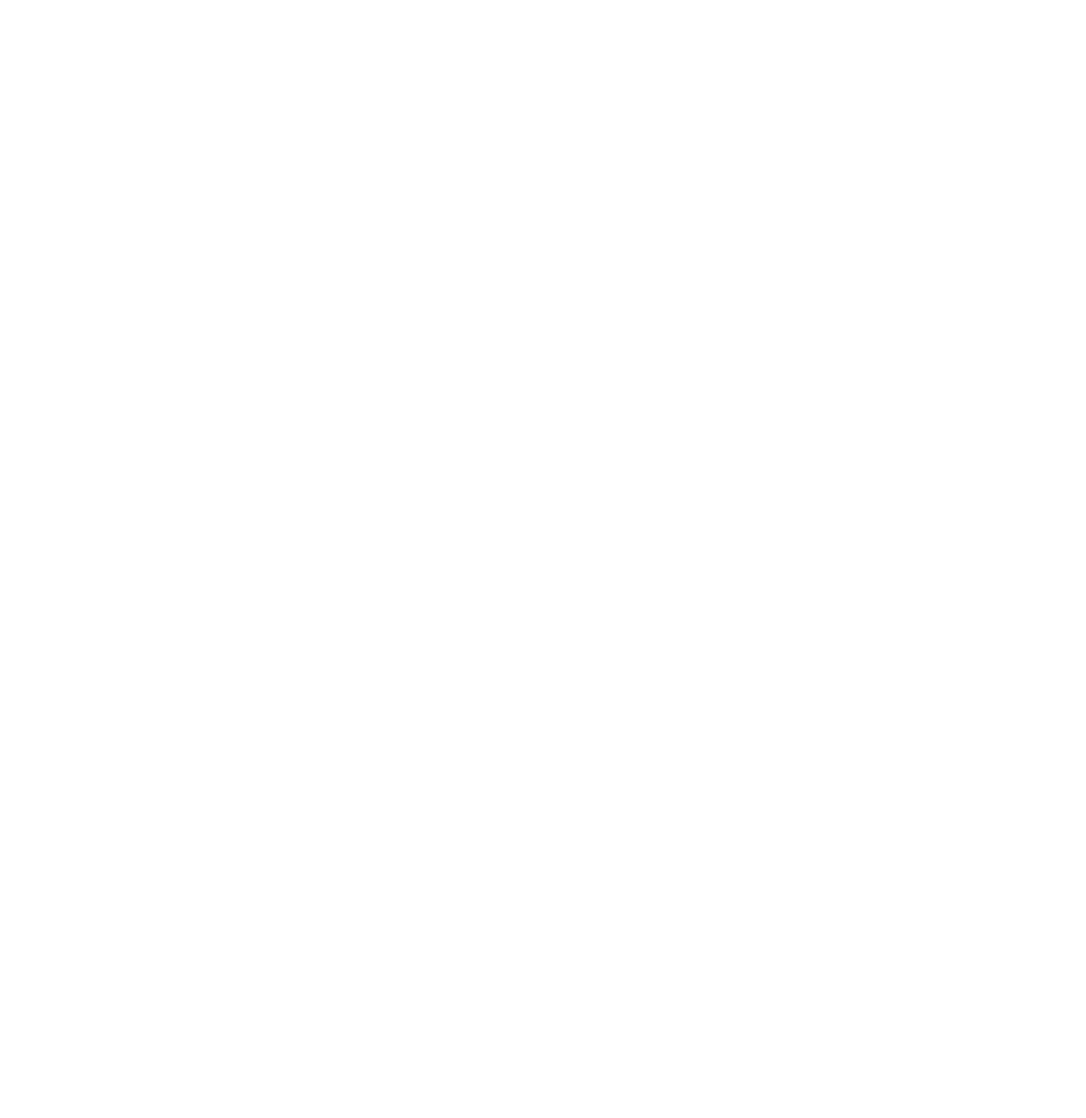
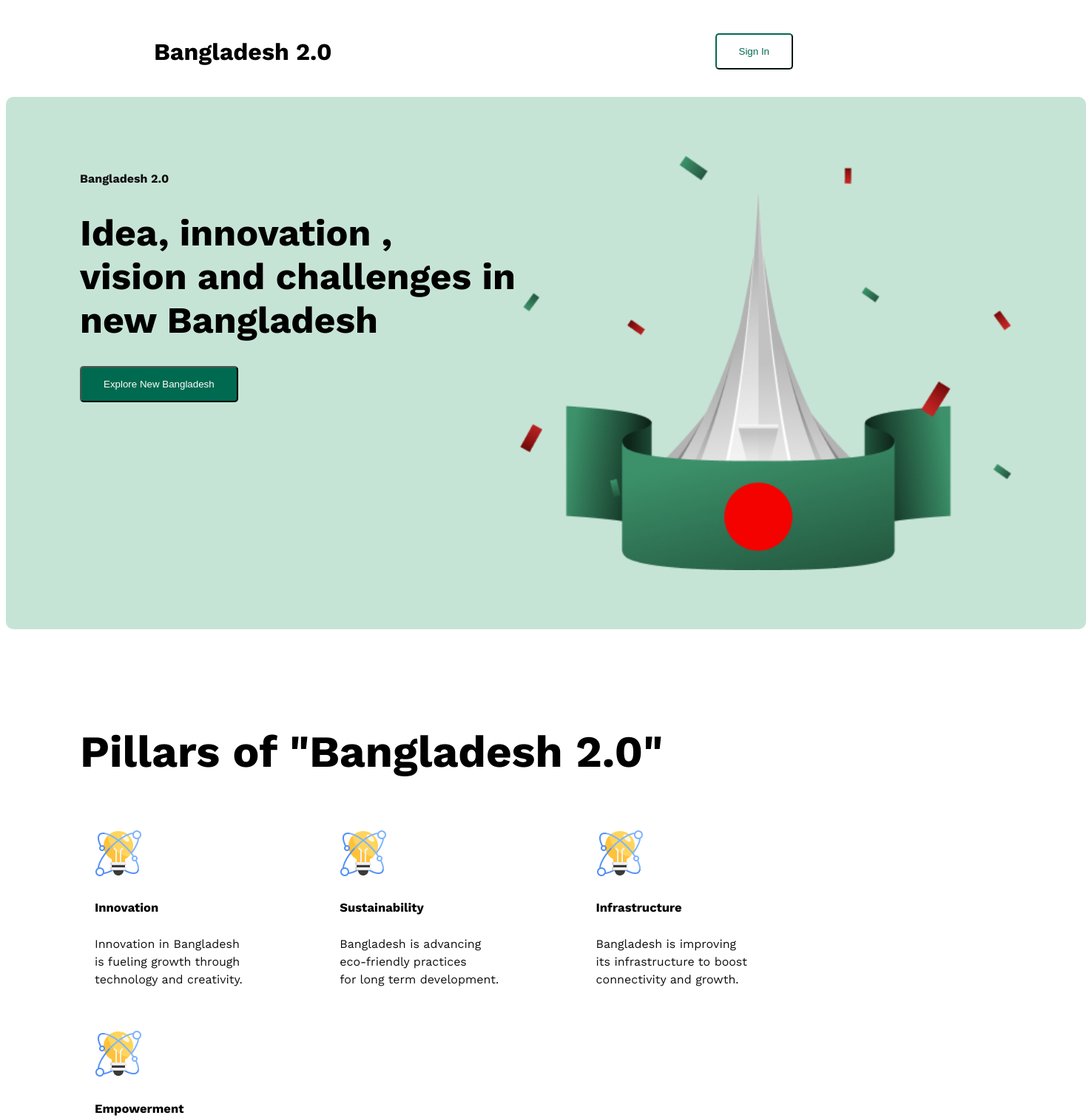
Before and after one commit to nafisha-1-web/Assigmnet-01, a plain HTML site: page index.html in a window 1280 px wide. Shown: the top 1512 px of the page at 74% size, 1468 px wide, since content can reach past the window. Before the commit the page ends 800 px from the top, so only its background shows below. Drawn offline with nearby package versions, Linux system fonts and the light colour scheme.

Commit message:
added an assignment.css file

```diff
--- a/index.html
+++ b/index.html
@@ -3,9 +3,77 @@
 <head>
     <meta charset="UTF-8">
     <meta name="viewport" content="width=device-width, initial-scale=1.0">
-    <title>Document</title>
+    <title>Assignment</title>
+    <link rel="preconnect" href="https://fonts.googleapis.com">
+<link rel="preconnect" href="https://fonts.gstatic.com" crossorigin>
+<link href="https://fonts.googleapis.com/css2?family=Fira+Sans:ital,wght@0,100;0,200;0,300;0,400;0,500;0,600;0,700;0,800;0,900;1,100;1,200;1,300;1,400;1,500;1,600;1,700;1,800;1,900&family=Open+Sans:ital,wght@0,300..800;1,300..800&family=Work+Sans:ital,wght@0,100..900;1,100..900&display=swap" rel="stylesheet">
+    <link rel="stylesheet" href="styles/assignment.css">
+    <style>
+        body nav main{
+            background-color: beige;
+        }
+    </style>
 </head>
-<body>
+<body class="work-sans-normal">
 
+    <header>
+<nav>
+    <h4 class="nav-title">Bangladesh 2.0</h4>
+    <ul>
+        <li><a href=""><button class="btn-primary">Sign In</button></a></li>
+
+    </ul>
+
+
+</nav>
+<div class="green-banner">
+<div class="banner-content">
+    <h4 class="dark-2">Bangladesh 2.0</h4>
+    <h1 class="banner-title">Idea, innovation ,<br>vision and challenges in <br>new Bangladesh</h1>
+    <button class="btn-secondary">Explore New Bangladesh</button>
+</div>
+<img class="banner-profile-pic" src="images/assets/hero.png" alt="">
+</div>
+<div class="white-banner">
+    <h2>Pillars of "Bangladesh 2.0"</h2>
+    <div class="banner-content-1">
+<img src="/images/assets/card-icon.png">
+<h5>Innovation</h5>
+<p class="banner-paragraph">Innovation in Bangladesh <br>is fueling growth through <br>technology and creativity.</p>
+    </div>
+    <div class="banner-content-1">
+        <img src="/images/assets/card-icon.png">
+        <h5>Sustainability</h5>
+        <p class="banner-paragraph">Bangladesh is advancing<br>eco-friendly practices<br>for long term development.</p>
+        </div>
+        <div class="banner-content-1">
+            <img src="/images/assets/card-icon.png">
+            <h5>Infrastructure</h5>
+            <p class="banner-paragraph">Bangladesh is improving <br>its infrastructure to boost<br> connectivity and growth.</p>
+            </div>
+            <div class="banner-content-1">
+                <img src="/images/assets/card-icon.png">
+                <h5>Empowerment</h5>
+                <p class="banner-paragraph">Bangladesh focuses on empowering<br>people through education<br>and equal opportunities</p>
+                </div>
+                <div class="banner-content-2">
+                    <h2>The Vision of Future</h2>
+                    <p class="banner-paragraph">Bangladesh 2.0 aims to redefine the nation’s trajectory by embracing cutting-edge technology, promoting inclusive growth, and ensuring sustainability. With initiatives in renewable energy, digital transformation, and robust infrastructure, the country is set to become a global model of development.</p>
+                </div>
+                <div class="banner-content-3">
+                    <img src="/images/assets/card-icon.png">
+                    <h5>Digital Transformation</h5>
+                    <p class="banner-paragraph">Creating a nationwide digital ecosystem to<br> enhance connectivity and access to services for<br> all citizens.</p>
+                    </div>
+            </div>
+</div>
+    </header>
+    <main>
+
+
+    </main>
+    <footer>
+
+    </footer>
 </body>
 </html>
--- /dev/null
+++ b/styles/assignment.css
@@ -0,0 +1,141 @@
+
+
+.work-sans-normal {
+  font-family: "Work Sans", serif;
+  font-optical-sizing: auto;
+  font-weight: <weight>;
+  font-style: normal;
+}
+
+
+/* shared style */
+
+.green{
+    color: #006A50;
+}
+
+.dark-2{
+    color:#0E0E0E
+}
+
+.btn-primary{
+    color: #006A50;
+    border-radius: 5px;
+    padding: 15px 30px;
+    border-color: #006A50;
+    background-color: white;
+}
+.btn-secondary{
+    color: #FFFFFF;
+    border-radius: 5px;
+    padding: 15px 30px;
+    background-color: #006A50;
+}
+.body{
+    background-color: beige;
+}
+
+
+/* Nav Styles */
+
+nav{
+    display: flex;
+    align-items: center;
+    justify-content: space-between;
+    margin: 0 200px;
+}
+
+.nav-title{
+    font-weight: bold;
+    font-size: 32px;
+}
+
+nav ul{
+    display: flex;
+}
+nav ul li{
+    list-style: none;
+    margin right: auto;
+}
+
+nav li a{
+    text-decoration: none;
+    font-size: 18px;
+    font-weight: 600;
+    color: #006A50;
+
+}
+/* banner section */
+.green-banner{
+    background-color:#C6E4D6 ;
+    opacity: 100%;
+    text-align: left;
+    padding: 80px 100px ;
+    display: flex;
+    justify-content: space-between;
+    height: 560px;
+    width: 1260px;
+    border-radius: 10px;
+    margin-left: auto;
+    margin-right: auto;
+
+}
+.banner-profile-pic{
+    width=474px;
+}
+
+.banner-title{
+    font-weight: bold;
+    font-size: 50px;
+}
+
+.white-banner{
+font-size: 40px;
+font-weight: bold;
+padding: 80px 100px ;
+background-color: #FFFFFF;
+border-radius: 10px;
+}
+
+.banner-content-1{
+    font-size: 20px;
+    font-weight: bold;
+    display: inline-block;
+    justify-content: space-between;
+    margin: 20px;
+
+    padding-right: 80px;
+
+}
+
+.banner-content-2{
+    font-size: 20px;
+    font-weight: bold;
+    display: inline-block;
+    justify-content: space-between;
+    margin: 20px;
+
+    padding-right: 80px;
+}
+
+.banner-content-3{
+    font-size: 20px;
+    font-weight: bold;
+    display: inline-block;
+    justify-content: space-between;
+    margin: 20px;
+
+    padding-right: 80px;
+    background-color: #5490F5;
+
+}
+
+.banner-paragraph{
+    color:#0E0E0E;
+    font-size: 16px;
+    font-weight: 400;
+    line-height: 24px;
+
+}
+
+}
```
Also changed, not shown: images/assets/al-jazeera.png (added), images/assets/card-icon.png (added), images/assets/facebook.png (added), images/assets/hero.png (added), images/assets/instagram.png (added), images/assets/quote-bg.png (added), images/assets/satelite.png (added), images/assets/x.png (added).
